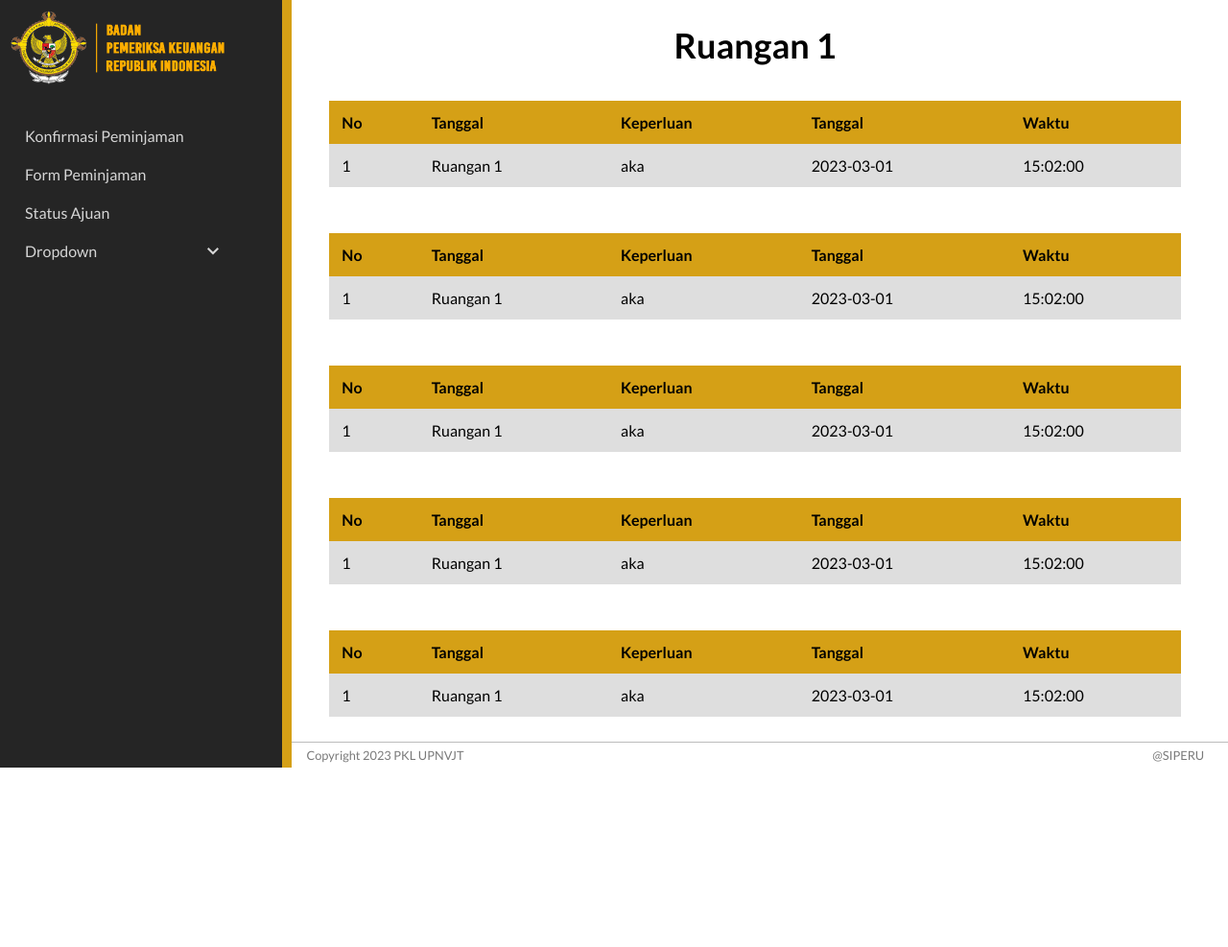
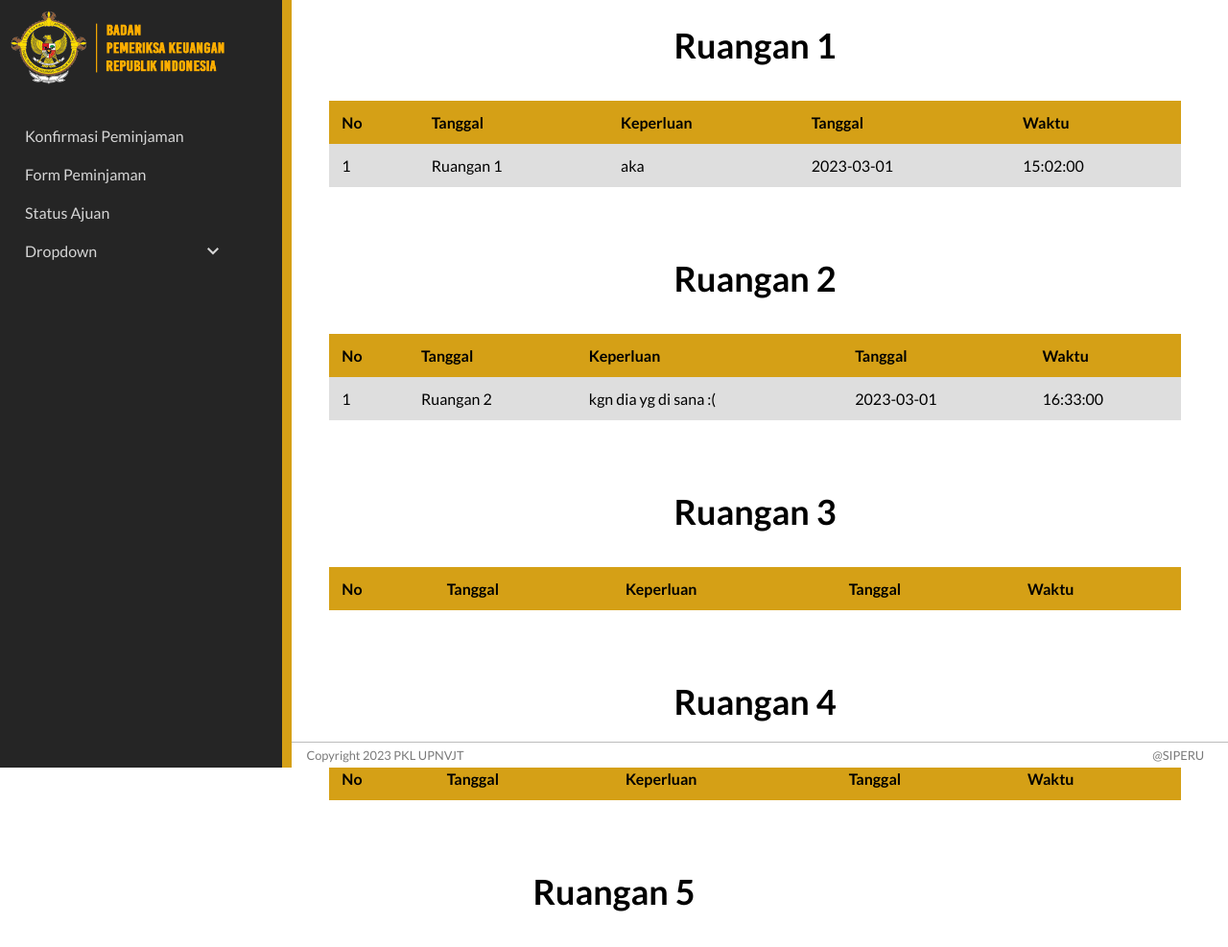
Before and after one commit to farhanmaul987/pkl-yesyes, a PHP site: page / in a window 1280 px wide. Shown: the top 987 px of the page at 96% size. Before the commit the page ends 928 px from the top, so only its background shows below. Run offline with PHP 8.4, Linux system fonts and the light colour scheme; data comes from the database, SQL or seed files in the repository; lists and menus that the app fills with data are empty.

Commit message:
Update dashboard (Manual)

```diff
--- a/index.php
+++ b/index.php
@@ -58,8 +58,6 @@
 
     <section class="main">
         <div class="title">Ruangan 1</div>
-        <?php for ($i=0; $i < 5; $i++) {
-        ?>
             <div class="tabel">
                 <table style="width: 90%;">
                     <tr>
@@ -86,16 +84,133 @@
                             <td><?php echo $d['keperluan']; ?></td>
                             <td><?php echo $d['tanggal']; ?></td>
                             <td><?php echo $d['waktu']; ?></td>
-
                         </tr>
+                    <?php };?>
+                </table>
+            </div>
+        <div class="title">Ruangan 2</div>
+            <div class="tabel">
+                <table style="width: 90%;">
+                    <tr>
+                        <th>No</th>
+                        <th>Tanggal</th>
+                        <th>Keperluan</th>
+                        <th>Tanggal</th>
+                        <th>Waktu</th>
+                    </tr>
 
                     <?php
-                    }
+                    $no = 1;
+                    $query = mysqli_query(connection(), 'SELECT t_ruangan.n_ruangan, t_pinjam.keperluan, t_pinjam.tanggal, t_pinjam.waktu
+                    FROM t_pinjam
+                    INNER JOIN t_ruangan
+                    ON t_pinjam.id_ruangan = t_ruangan.id_ruangan
+                    WHERE t_pinjam.id_ruangan = t_ruangan.id_ruangan AND t_pinjam.id_ruangan = 2
+                    ORDER BY t_pinjam.id_pinjam DESC;');
+                    while ($d = mysqli_fetch_array($query)) {
                     ?>
-
+                        <tr class="">
+                            <td class="qe"><?php echo $no++; ?></td>
+                            <td><?php echo $d['n_ruangan']; ?></td>
+                            <td><?php echo $d['keperluan']; ?></td>
+                            <td><?php echo $d['tanggal']; ?></td>
+                            <td><?php echo $d['waktu']; ?></td>
+                        </tr>
+                    <?php };?>
                 </table>
             </div>
-        <?php };?>
+        <div class="title">Ruangan 3</div>
+            <div class="tabel">
+                <table style="width: 90%;">
+                    <tr>
+                        <th>No</th>
+                        <th>Tanggal</th>
+                        <th>Keperluan</th>
+                        <th>Tanggal</th>
+                        <th>Waktu</th>
+                    </tr>
+                    <?php
+                    $no = 1;
+                    $query = mysqli_query(connection(), 'SELECT t_ruangan.n_ruangan, t_pinjam.keperluan, t_pinjam.tanggal, t_pinjam.waktu
+                    FROM t_pinjam
+                    INNER JOIN t_ruangan
+                    ON t_pinjam.id_ruangan = t_ruangan.id_ruangan
+                    WHERE t_pinjam.id_ruangan = t_ruangan.id_ruangan AND t_pinjam.id_ruangan = 3
+                    ORDER BY t_pinjam.id_pinjam DESC;');
+                    while ($d = mysqli_fetch_array($query)) {
+                    ?>
+                        <tr class="">
+                            <td class="qe"><?php echo $no++; ?></td>
+                            <td><?php echo $d['n_ruangan']; ?></td>
+                            <td><?php echo $d['keperluan']; ?></td>
+                            <td><?php echo $d['tanggal']; ?></td>
+                            <td><?php echo $d['waktu']; ?></td>
+                        </tr>
+                    <?php };?>
+                </table>
+            </div>
+        <div class="title">Ruangan 4</div>
+            <div class="tabel">
+                <table style="width: 90%;">
+                    <tr>
+                        <th>No</th>
+                        <th>Tanggal</th>
+                        <th>Keperluan</th>
+                        <th>Tanggal</th>
+                        <th>Waktu</th>
+                    </tr>
+
+                    <?php
+                    $no = 1;
+                    $query = mysqli_query(connection(), 'SELECT t_ruangan.n_ruangan, t_pinjam.keperluan, t_pinjam.tanggal, t_pinjam.waktu
+                    FROM t_pinjam
+                    INNER JOIN t_ruangan
+                    ON t_pinjam.id_ruangan = t_ruangan.id_ruangan
+                    WHERE t_pinjam.id_ruangan = t_ruangan.id_ruangan AND t_pinjam.id_ruangan = 4
+                    ORDER BY t_pinjam.id_pinjam DESC;');
+                    while ($d = mysqli_fetch_array($query)) {
+                    ?>
+                        <tr class="">
+                            <td class="qe"><?php echo $no++; ?></td>
+                            <td><?php echo $d['n_ruangan']; ?></td>
+                            <td><?php echo $d['keperluan']; ?></td>
+                            <td><?php echo $d['tanggal']; ?></td>
+                            <td><?php echo $d['waktu']; ?></td>
+                        </tr>
+                    <?php };?>
+                </table>
+            </div>
+        <div class="title">Ruangan 5</div>
+            <div class="tabel">
+                <table style="width: 90%;">
+                    <tr>
+                        <th>No</th>
+                        <th>Tanggal</th>
+                        <th>Keperluan</th>
+                        <th>Tanggal</th>
+                        <th>Waktu</th>
+                    </tr>
+
+                    <?php
+                    $no = 1;
+                    $query = mysqli_query(connection(), 'SELECT t_ruangan.n_ruangan, t_pinjam.keperluan, t_pinjam.tanggal, t_pinjam.waktu
+                    FROM t_pinjam
+                    INNER JOIN t_ruangan
+                    ON t_pinjam.id_ruangan = t_ruangan.id_ruangan
+                    WHERE t_pinjam.id_ruangan = t_ruangan.id_ruangan AND t_pinjam.id_ruangan = 5
+                    ORDER BY t_pinjam.id_pinjam DESC;');
+                    while ($d = mysqli_fetch_array($query)) {
+                    ?>
+                        <tr class="">
+                            <td class="qe"><?php echo $no++; ?></td>
+                            <td><?php echo $d['n_ruangan']; ?></td>
+                            <td><?php echo $d['keperluan']; ?></td>
+                            <td><?php echo $d['tanggal']; ?></td>
+                            <td><?php echo $d['waktu']; ?></td>
+                        </tr>
+                    <?php };?>
+                </table>
+            </div>
         <div class="footerCont">
             <div class="footer">
                 <p class="p1">Copyright 2023 PKL UPNVJT </p>
@@ -107,5 +222,4 @@
 
     <script src="script.js"></script>
 </body>
-
 </html>
```
